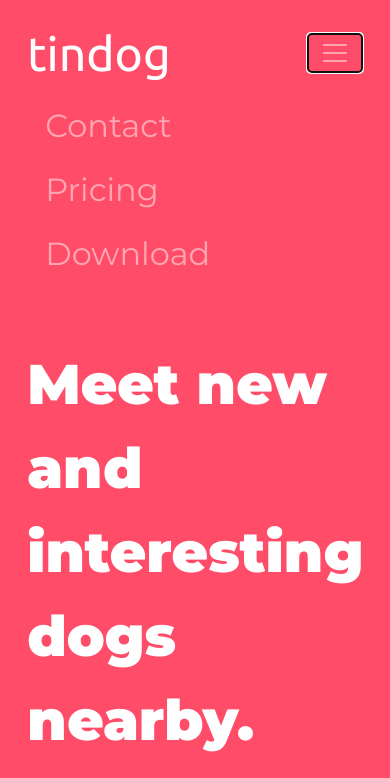
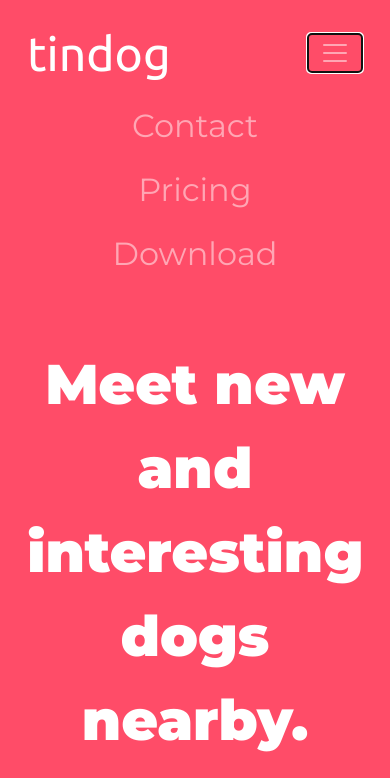
Before and after one commit to dubey1uwin/tinDog, a plain HTML site: page index.html in a window 390 px wide. Both pictures are taken after a click on the button "Toggle navigation". Shown: the top 778 px of the page. Drawn offline with nearby package versions, Linux system fonts and the light colour scheme.

Commit message:
update style.css
to center contents when viewed on mobile

```diff
--- a/css/styles.css
+++ b/css/styles.css
@@ -47,7 +47,7 @@ h1, h2, h3, h4, h5, h6, em {
   font-weight: 500;
 }
 
-.nav-item {
+.nav-item {.container-fluid
   padding: 0 18px;
   font-size: 2rem;
   font-weight: 500;
@@ -162,7 +162,7 @@ h1, h2, h3, h4, h5, h6, em {
     transform: rotate(0);
   }
 
-  #title {
+  #title .container-fluid {
     text-align: center;
   }
 }
```
